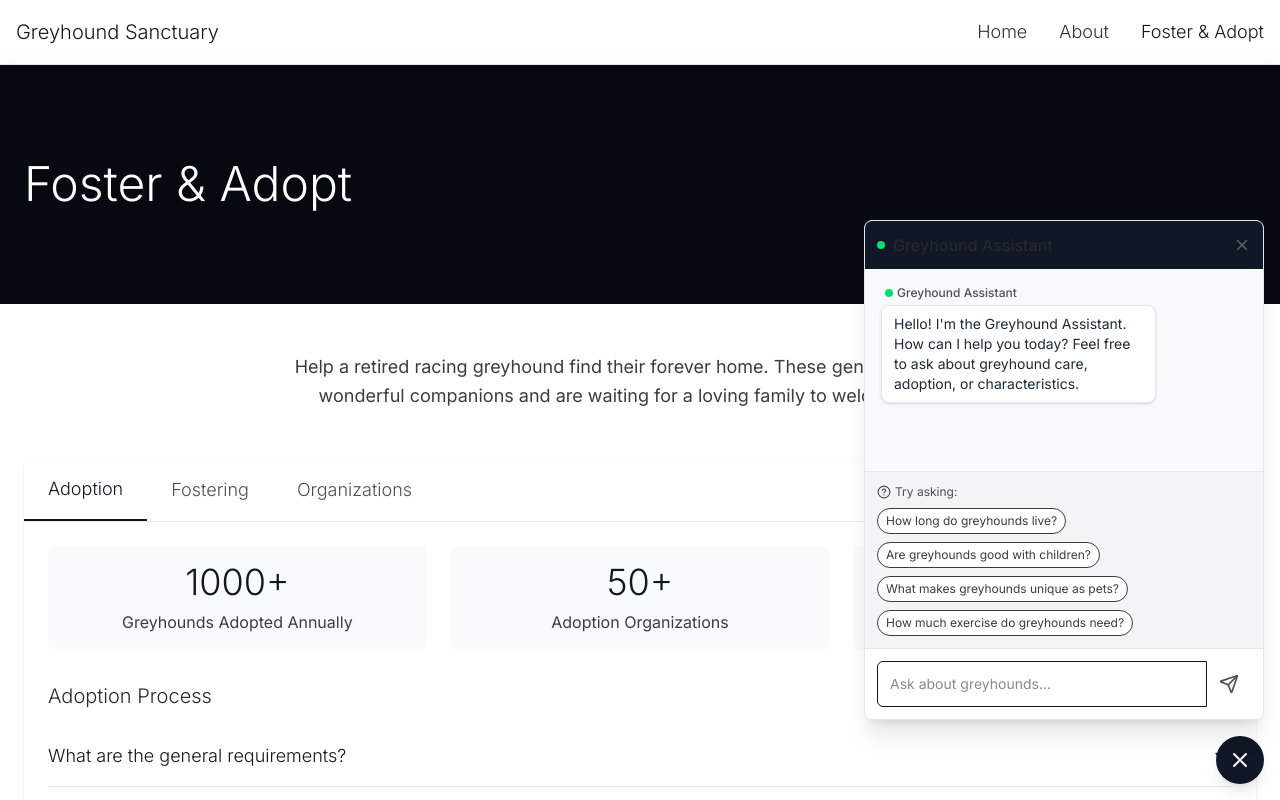
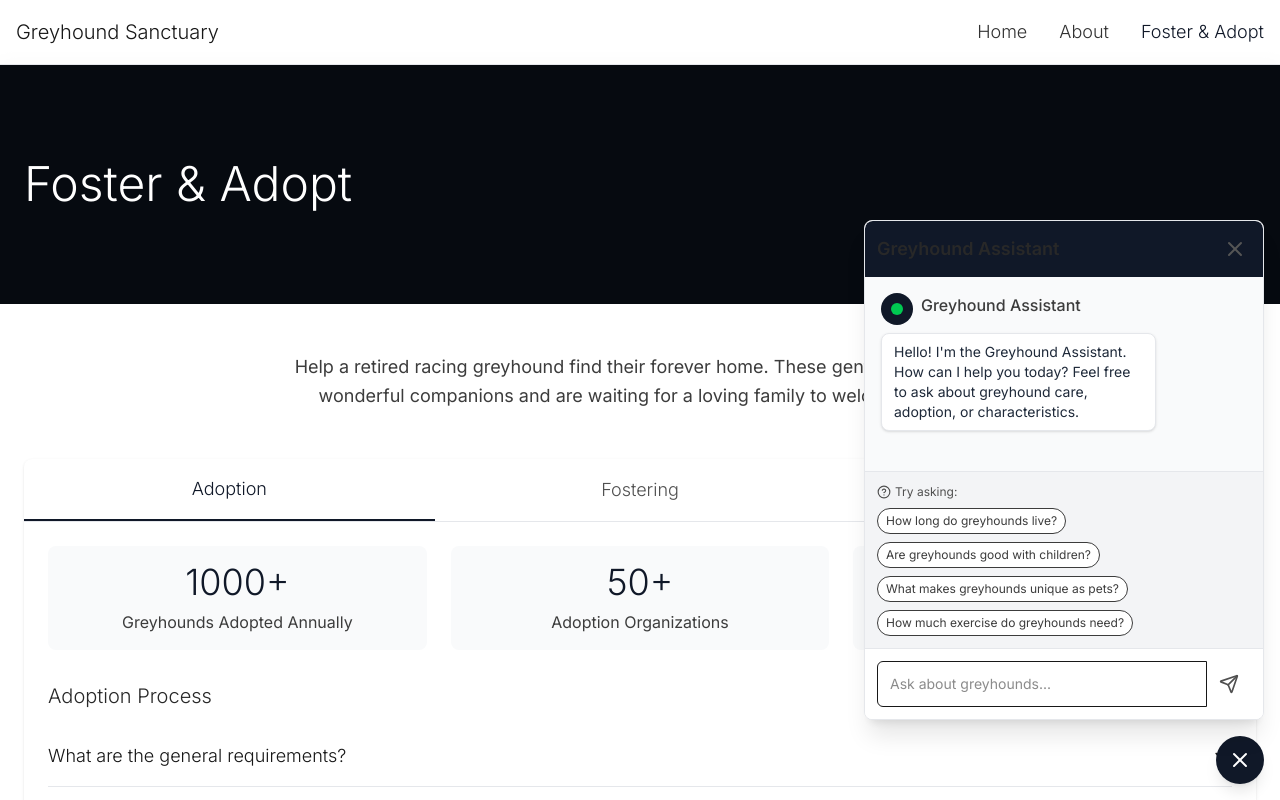
Before and after one commit to Chriszhang6/greyhound, a Next.js app: page /foster-adopt in a window 1280 px wide. Both pictures are taken after a click on the button "Open chat". Shown: the top 800 px of the page. Built offline with nearby package versions, Linux system fonts and the light colour scheme.

Commit message:
优化UI: 1.增强聊天机器人标题可见度 2.改进移动端标签栏为等宽布局

```diff
--- a/src/app/foster-adopt/page.tsx
+++ b/src/app/foster-adopt/page.tsx
@@ -72,10 +72,10 @@ export default function FosterAdopt() {
         {/* 互动标签页 */}
         <section className="bg-white rounded-lg shadow-sm">
           <div className="border-b border-gray-200">
-            <div className="flex flex-wrap">
+            <div className="grid grid-cols-3">
               <button
                 onClick={() => setActiveTab('adopt')}
-                className={`py-4 px-6 text-lg font-light focus:outline-none ${
+                className={`py-4 text-center text-lg font-light focus:outline-none ${
                   activeTab === 'adopt' ? 'border-b-2 border-gray-900 text-gray-900' : 'text-gray-500 hover:text-gray-700'
                 }`}
               >
@@ -83,7 +83,7 @@ export default function FosterAdopt() {
               </button>
               <button
                 onClick={() => setActiveTab('foster')}
-                className={`py-4 px-6 text-lg font-light focus:outline-none ${
+                className={`py-4 text-center text-lg font-light focus:outline-none ${
                   activeTab === 'foster' ? 'border-b-2 border-gray-900 text-gray-900' : 'text-gray-500 hover:text-gray-700'
                 }`}
               >
@@ -91,7 +91,7 @@ export default function FosterAdopt() {
               </button>
               <button
                 onClick={() => setActiveTab('organizations')}
-                className={`py-4 px-6 text-lg font-light focus:outline-none ${
+                className={`py-4 text-center text-lg font-light focus:outline-none ${
                   activeTab === 'organizations' ? 'border-b-2 border-gray-900 text-gray-900' : 'text-gray-500 hover:text-gray-700'
                 }`}
               >
--- a/src/components/ui/AIChat.tsx
+++ b/src/components/ui/AIChat.tsx
@@ -122,17 +122,13 @@ export const AIChat: React.FC = () => {
             className="absolute bottom-16 right-0 w-80 sm:w-[400px] h-[500px] bg-white rounded-lg shadow-xl flex flex-col overflow-hidden border border-gray-200"
           >
             {/* Chat Title */}
-            <div className="bg-gray-900 text-white p-3 flex justify-between items-center">
-              <div className="flex items-center">
-                <div className="w-2 h-2 bg-green-400 rounded-full mr-2"></div>
-                <h3 className="font-medium text-white">Greyhound Assistant</h3>
-              </div>
+            <div className="flex justify-between items-center p-3 bg-gray-900 rounded-t-lg">
+              <h3 className="font-medium text-white font-semibold text-lg">Greyhound Assistant</h3>
               <button
                 onClick={() => setIsOpen(false)}
-                className="text-gray-300 hover:text-white"
-                aria-label="Close chat"
+                className="p-1 rounded-md hover:bg-gray-800"
               >
-                <X size={18} />
+                <X className="h-6 w-6 text-gray-400" />
               </button>
             </div>
 
@@ -144,15 +140,14 @@ export const AIChat: React.FC = () => {
                   className={`mb-4 ${message.role === 'user' ? 'text-right' : 'text-left'}`}
                 >
                   {/* 发送者标识 */}
-                  <div className={`flex items-center text-xs text-gray-500 mb-1 ${message.role === 'user' ? 'justify-end mr-1' : 'ml-1'}`}>
-                    {message.role === 'user' ? (
-                      <span className="font-medium">You</span>
-                    ) : (
-                      <span className="font-medium flex items-center">
-                        <span className="w-2 h-2 bg-green-400 rounded-full mr-1"></span>
-                        Greyhound Assistant
+                  <div className="flex items-start gap-2 mb-2">
+                    <div className="h-8 w-8 flex-shrink-0 flex items-center justify-center rounded-full bg-gray-900">
+                      <span className="relative flex h-3 w-3">
+                        <span className="animate-ping absolute inline-flex h-full w-full rounded-full bg-green-400 opacity-75"></span>
+                        <span className="relative inline-flex rounded-full h-3 w-3 bg-green-500"></span>
                       </span>
-                    )}
+                    </div>
+                    <span className="font-medium text-gray-600 flex items-center">Greyhound Assistant</span>
                   </div>
 
                   <div
```
